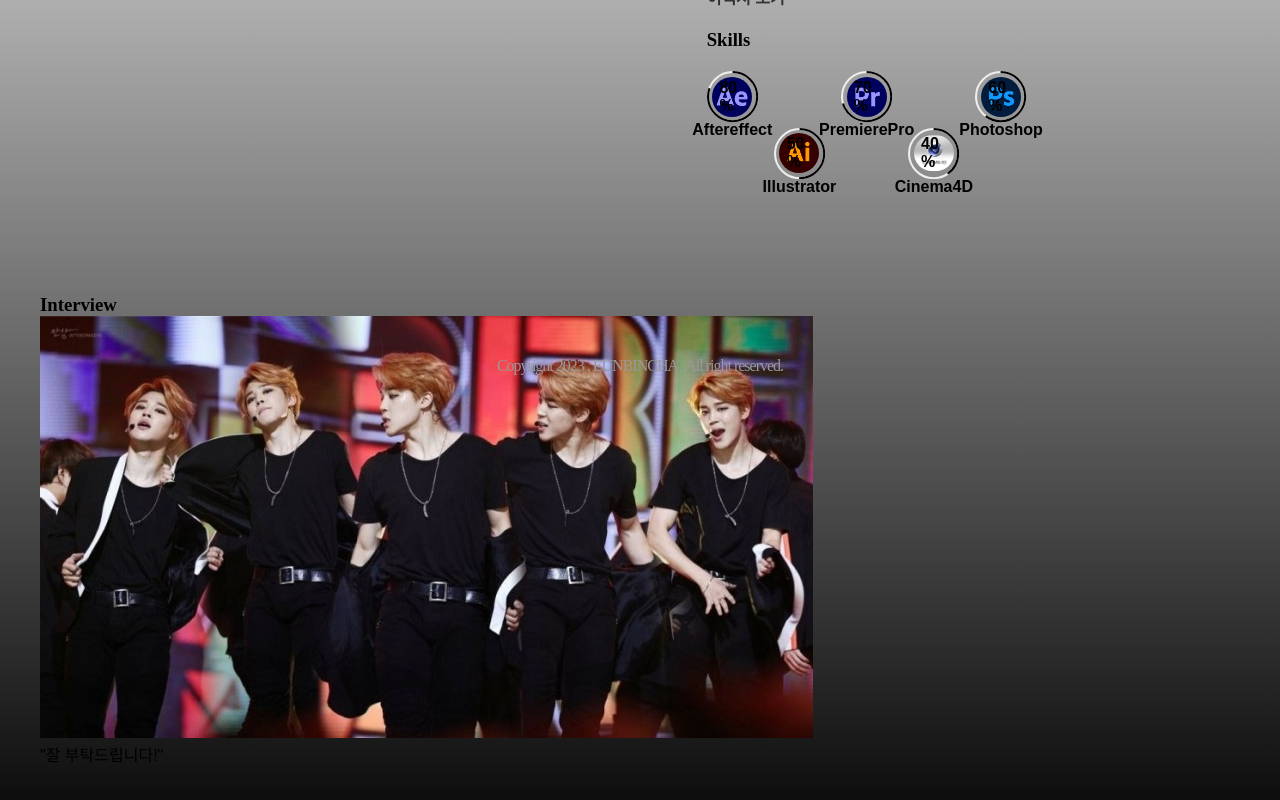
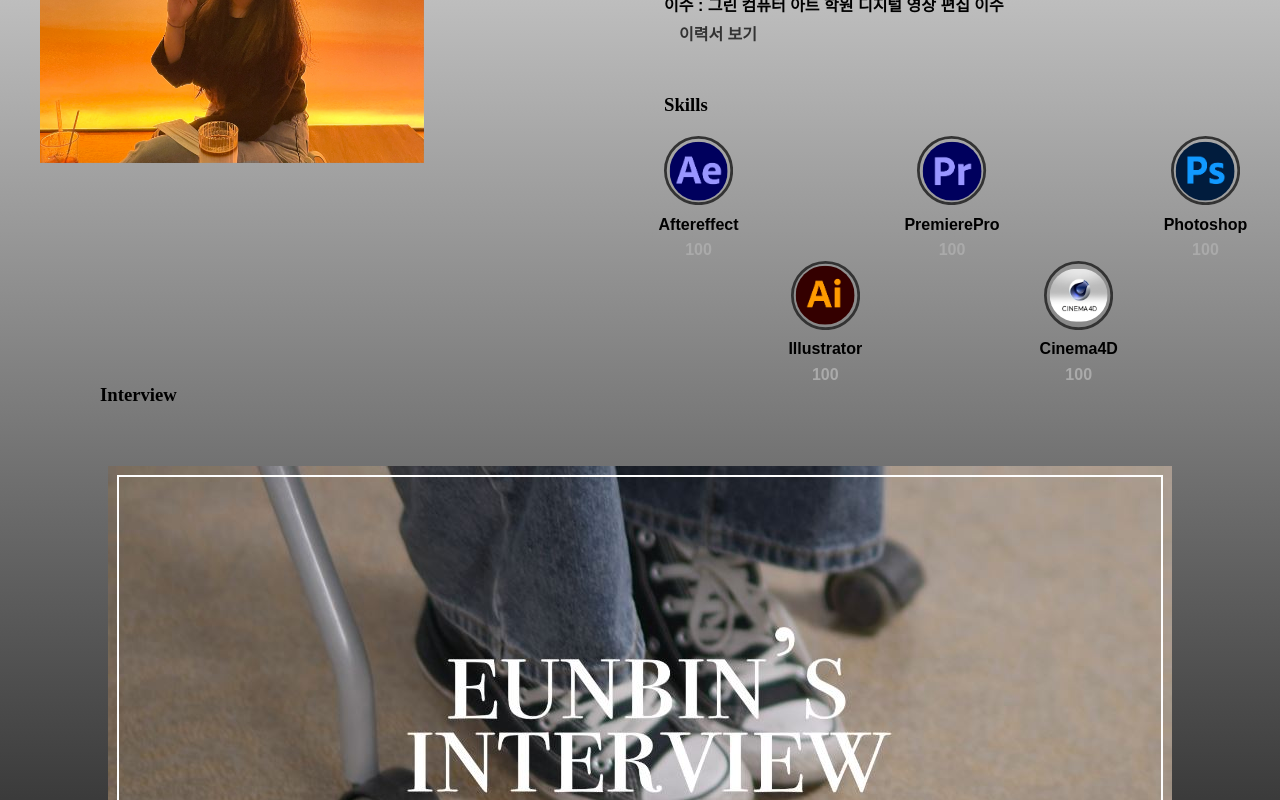
Before and after one commit to eeeunbin/Archive, a plain HTML site: page eb-about.html in a window 1280 px wide. Shown: the part 400-1200 px from the top of the page. Drawn offline with nearby package versions, Linux system fonts and the light colour scheme.

Commit message:
Add files via upload

```diff
--- a/css/eb-about.css
+++ b/css/eb-about.css
@@ -16,11 +16,13 @@ a{
 }
 /* about */
 .about{
+
 }
 .about .container{
   max-width: 1200px;
   width: 100%;
   margin: 8% auto;
+  margin-bottom: 0;
 }
 .about .about-wrap{
   font-family: 'Noto Sans KR', sans-serif;
@@ -38,21 +40,27 @@ a{
   flex-basis: 40%;
 }
 .about .about-wrap .profile .img-wrap img{
-  height: 100%;
+  width: 100%;
+
 }
 .about .about-wrap .profile .text{
-  flex-basis: 50%;
+  flex-basis: 60%;
   font-weight: 700;
   /* text-align: center; */
 }
 .about .about-wrap .profile .text h3{
   padding: 20px 0;
 }
-.about .about-wrap .profile .text p{}
-.about .about-wrap .profile .text a{}
+.about .about-wrap .profile .text p{
+  line-height: 30px;
+}
+.about .about-wrap .profile .text a{
+  padding: 15px;
+}
 /* progress */
 .about-wrap .skills{
   width: 100%;
+  margin-top: 5%;
 }
 .about-wrap .skills h3{
 }
@@ -61,10 +69,11 @@ a{
   flex-wrap: wrap;
   justify-content: space-between;
   gap: 5%; */
-  width: 60%;
+  width: 100%;
   display: grid;
   grid-template-columns: repeat(5,2fr);
-  gap: 5%;
+  column-gap: 10%;
+  row-gap: 40%;
 }
 #ae{
 }
@@ -86,9 +95,14 @@ a{
   /* flex-basis: 7%;
   margin-bottom: 50px; */
   position: relative;
+  width: 100%;
+}
+.about-wrap .skills .sk-icon .progress .progressbar-text {
+  position: absolute;
+  top: 165% !important;
 }
 .about-wrap .skills .progress img{
-  width: 40px;
+  width: 85%;
   border-radius: 50px;
   position: absolute;
   left: 50%;
@@ -98,23 +112,40 @@ a{
 .about-wrap .skills .sk-icon .progress p{
   position: absolute;
   bottom: -50%; left: 50%;
-  transform: translate(-50%,-50%);
+  transform: translate(-50%,0);
+}
+.about-wrap .skills .sk-icon .progress .setText{
+  position: absolute;
+  bottom: -50%; left: 50%;
+  transform: translate(-50%,0);
 }
 .about-wrap .interview .container{
   width: 100%;
   margin: 0 auto;
+  display: flex;
+  flex-direction: column;
 }
 .about-wrap .interview .container h3{
-  margin: 10% 0 auto;
+  margin: 5%;
 }
 .about-wrap .interview .container .interview-video{
   margin: 0 auto;
 }
 .about-wrap .interview .container .interview-video img{
+  outline: -10px;
+  outline-color: white;
+  outline-offset: -11px;
+  outline-width: 2px;
+  outline-style: solid;
+}
+.about-wrap .interview .container p{
+  color: #fff;
+  margin: 5% auto;
+}
+
+.footer{
 
 }
-.about-wrap .interview .container p{}
-
 
 /* === Modal === */
 .modal{
--- a/css/eb-home.css
+++ b/css/eb-home.css
@@ -59,7 +59,7 @@ a{
  padding: 50px 0 30px;
 }
 .visual .type .type-2 p{
-  width: 60%;
+  width: 70%;
   font-size: 18px;
 }
 
--- a/css/eunbin.css
+++ b/css/eunbin.css
@@ -54,7 +54,7 @@ a{
   width: 100%;
   padding: 25px 0;
   /* background-color: #fff; */
-  position: absolute;
+  position: relative;
   bottom: 0;
 }
 .footer p{
--- a/eb-about.html
+++ b/eb-about.html
@@ -39,9 +39,10 @@
         <h2>About</h2>
         <div class="profile">
           <div class="img-wrap">
-            <img src="img/뽀로로.jpg" alt="">
+            <img src="img/KakaoTalk_20231103_094639820.jpg" alt="">
           </div>
           <div class="text">
+            <div class="text-wrap">
             <h3>profile</h3>
             <p>
               이름 : 차은빈 <br>
@@ -52,6 +53,7 @@
               이수 : 그린 컴퓨터 아트 학원 디지털 영상 편집 이수
             </p>
             <a href="">이력서 보기</a>
+          </div>
             <div class="skills">
                 <h3>Skills</h3>
                 <div class="sk-icon">
@@ -78,7 +80,7 @@
           <div class="container">
             <h3>Interview</h3>
             <div class="interview-video" data-video="pl_39WIvMbY">
-              <img src="img/지민이.jpg" alt="">
+              <img src="img/인터뷰.JPG" alt="">
             </div>
             <p>"잘 부탁드립니다!"</p>
           </div>
--- a/js/eb-about.js
+++ b/js/eb-about.js
@@ -1,18 +1,33 @@
 $(document).ready(function(){
   //function 함수이름(입력값1,입력값2,...){}
   function skill(id,percent){
-    var bar = new ProgressBar.Circle(id,{
+    var bar = new ProgressBar.Circle(id, {
+      color: '#aaa',
       strokeWidth: 4,
-      trailWidth: 4,
-      color: "black",
-      duration: 2400,
-      // step: (state, bar) => {
-        step:function(state, bar ){
-        bar.setText(Math.round(bar.value() * 100) + ' %');
+      trailWidth: 1,
+      easing: 'easeInOut',
+      duration: 1400,
+      text: {
+        autoStyleContainer: false
+      },
+      from: { color: '#aaa', width: 1 },
+      to: { color: '#333', width: 4 },
+      // Set default step function for all animate calls
+      step: function(state, circle) {
+        circle.path.setAttribute('stroke', state.color);
+        circle.path.setAttribute('stroke-width', state.width);
+
+        var value = Math.round(circle.value() * 100);
+        if (value === 0) {
+          circle.setText('');
+        } else {
+          circle.setText(value);
+        }
+
       }
     });
 
-    bar.animate(percent)
+    bar.animate(1.0);
   }
   skill("#ae",0.8)
   skill("#pr",0.7)
```
Also changed, not shown: css/eb-contact.css (+5 -6 lines), css/eb.portfolio.css (+33 -10 lines), eb-contact.html (+2 -2 lines), eb-portfolio.html (+25 -0 lines), js/eb-pf.js (+11 -0 lines), img/KakaoTalk_20231103_094639820.jpg (added), img/인터뷰.JPG (added).
